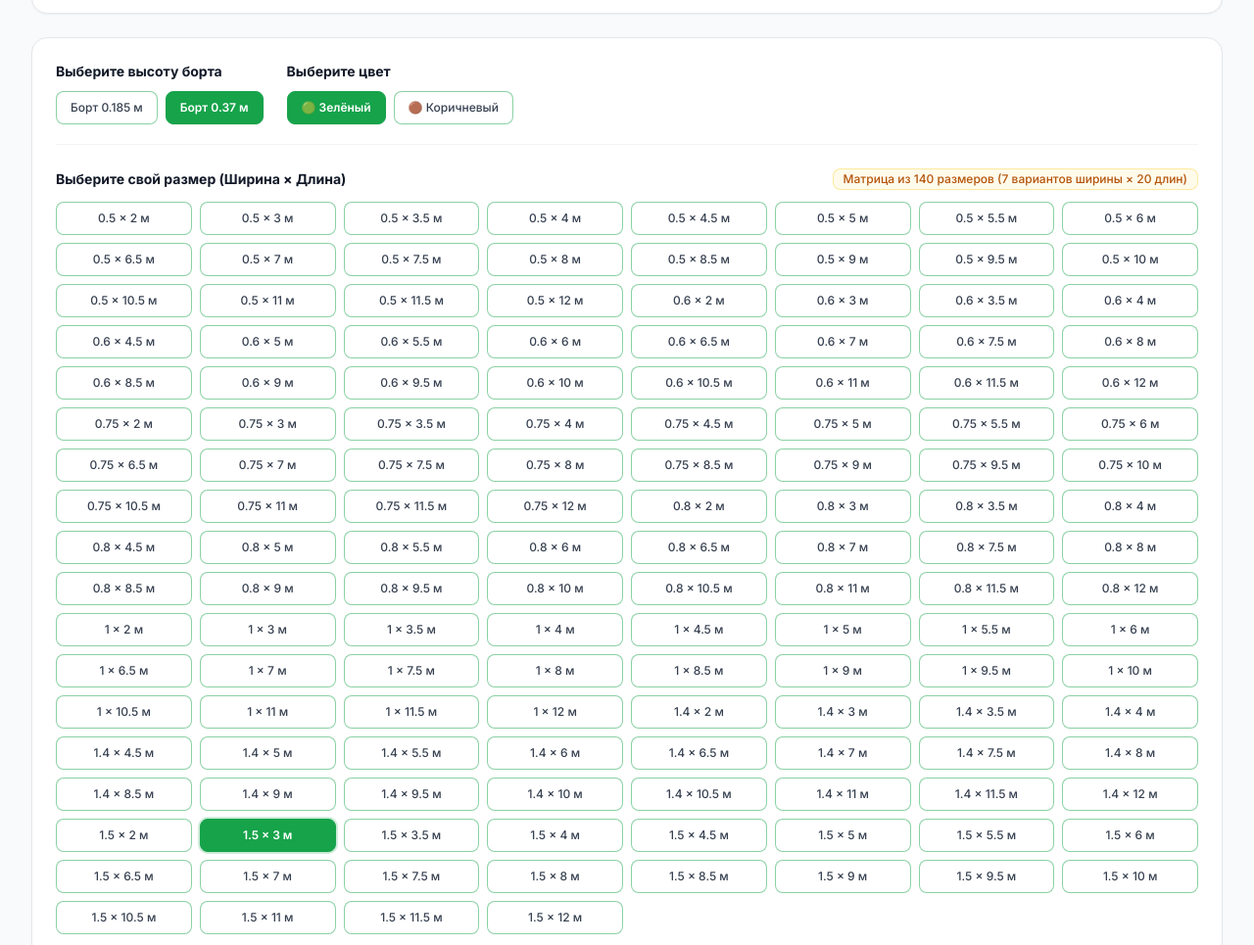
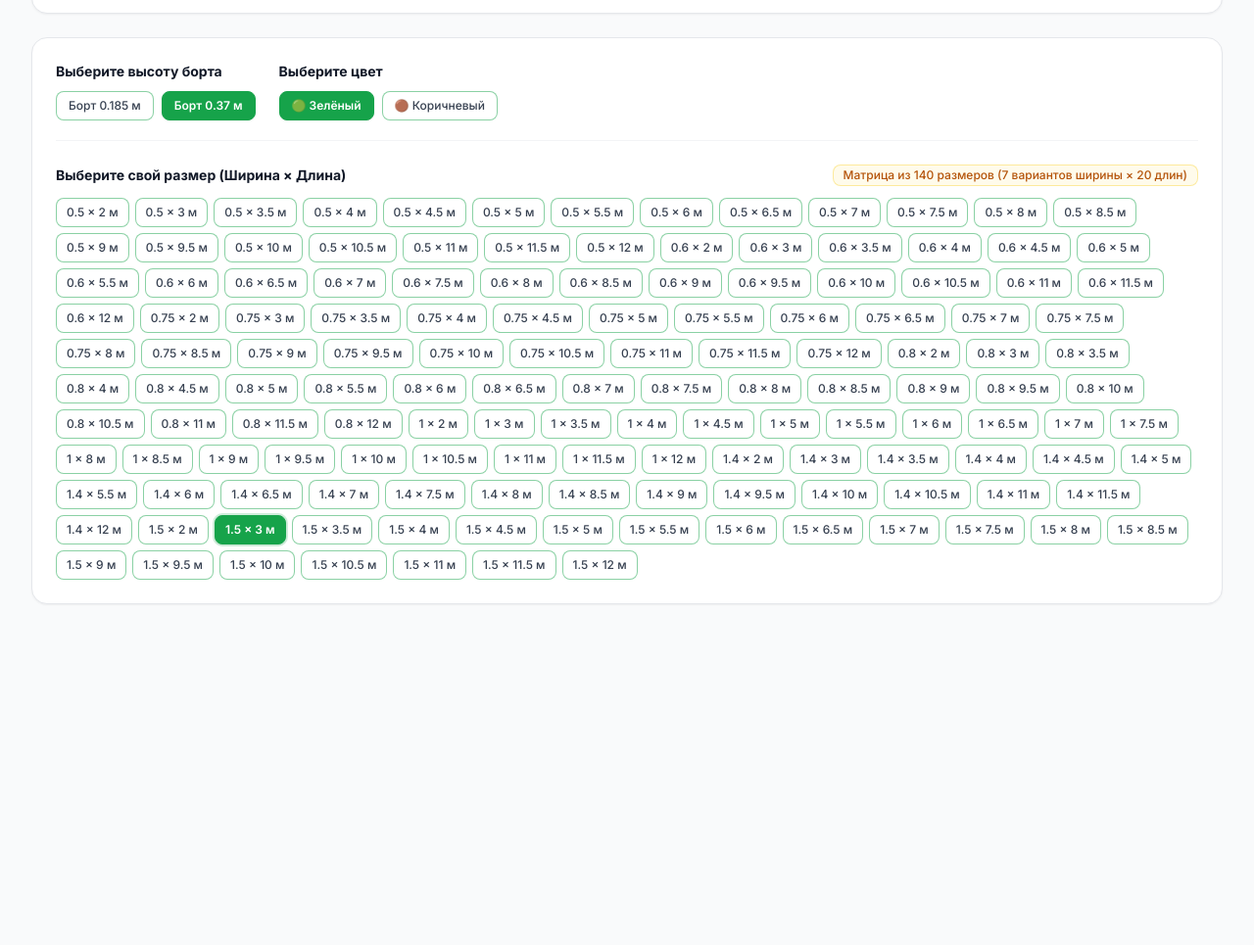
Before and after one commit to Aharito/gryadki-demo, a plain HTML site: page index.html in a window 1280 px wide. Shown: the part 774-1739 px from the top of the page at 98% size. After the commit the page ends 1487 px from the top, so only its background shows below. Drawn offline with nearby package versions, Linux system fonts and the light colour scheme.

Commit message:
Update index.html

```diff
--- a/index.html
+++ b/index.html
@@ -238,7 +238,7 @@
                         </div>
                     </div>
 
-                    <!-- Сетка-матрица 140 комбинаций Ширина x Длина -->
+                    <!-- Сетка-матрица 140 комбинаций Ширина x Длина (компактные кнопки по ширине текста) -->
                     <div>
                         <div class="flex flex-col sm:flex-row sm:items-center justify-between gap-2 mb-3">
                             <h3 class="text-sm font-bold text-gray-900">Выберите свой размер (Ширина × Длина)</h3>
@@ -246,7 +246,7 @@
                                 Матрица из 140 размеров (7 вариантов ширины × 20 длин)
                             </span>
                         </div>
-                        <div id="matrix-grid-container" class="grid grid-cols-2 sm:grid-cols-4 md:grid-cols-5 lg:grid-cols-8 gap-2">
+                        <div id="matrix-grid-container" class="flex flex-wrap gap-1.5">
                             <!-- Кнопки генерируются через JS -->
                         </div>
                     </div>
@@ -534,7 +534,7 @@
             });
         }
 
-        // Отрисовка Варианта 1: отдельные кнопки высоты/цвета + матрица 140 размеров (Ширина x Длина)
+        // Отрисовка Варианта 1: отдельные кнопки высоты/цвета + компактная матрица 140 размеров (Ширина x Длина)
         function renderMatrixSection() {
             const heightContainer = document.getElementById('matrix-height-buttons');
             heightContainer.innerHTML = heights.map(h => {
@@ -545,7 +545,7 @@
                 return `
                     <button type="button"
                         onclick="setParam('height', '${h}')"
-                        class="px-3.5 py-2 text-xs rounded-lg border transition-all cursor-pointer ${classes}">
+                        class="px-3 py-1.5 text-xs rounded-lg border transition-all cursor-pointer ${classes}">
                         Борт ${h} м
                     </button>
                 `;
@@ -564,13 +564,13 @@
                 return `
                     <button type="button"
                         onclick="setParam('color', '${item.val}')"
-                        class="px-3.5 py-2 text-xs rounded-lg border transition-all cursor-pointer ${classes}">
+                        class="px-3 py-1.5 text-xs rounded-lg border transition-all cursor-pointer ${classes}">
                         ${item.label}
                     </button>
                 `;
             }).join('');
 
-            // Матрица 140 комбинаций (Ширина x Длина)
+            // Матрица 140 комбинаций (Ширина x Длина) с минимальными боковыми полями
             const gridContainer = document.getElementById('matrix-grid-container');
             let html = '';
             widths.forEach(w => {
@@ -583,7 +583,7 @@
                     html += `
                         <button type="button"
                             onclick="setSizePair('${w}', '${l}')"
-                            class="px-2 py-2 text-xs rounded-lg border transition-all text-center cursor-pointer whitespace-nowrap ${btnClasses}">
+                            class="px-2.5 py-1.5 text-xs rounded-lg border transition-all text-center cursor-pointer whitespace-nowrap ${btnClasses}">
                             ${w} × ${l} м
                         </button>
                     `;
```
